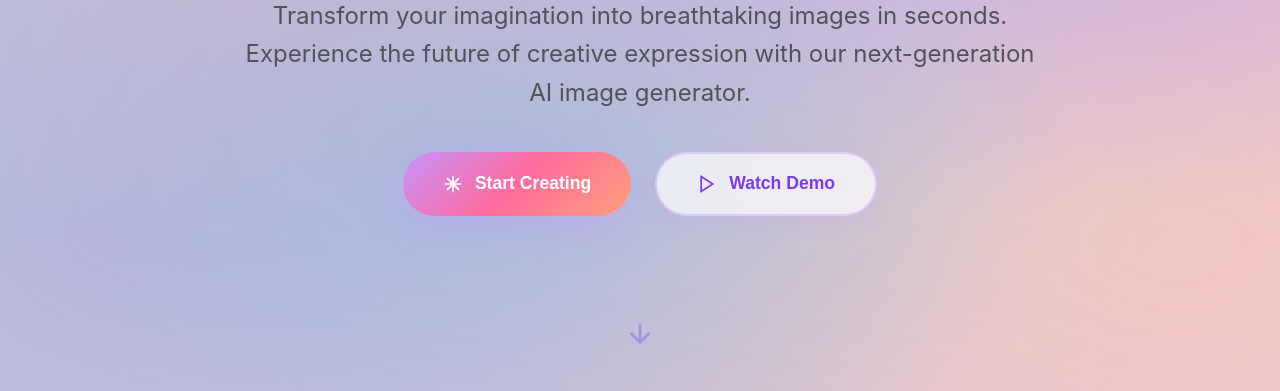
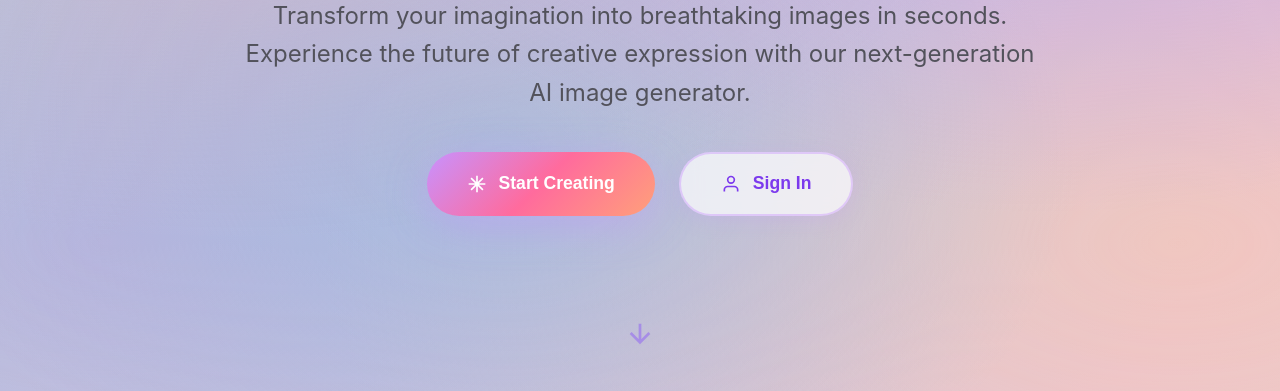
Before and after one commit to sarush687-boop/aiimg, a plain HTML site: page index.html in a window 1280 px wide. Shown: the part 409-800 px from the top of the page. Drawn offline with Linux system fonts and the light colour scheme; no server answers.

Commit message:
Replace Watch Demo button with Sign In button

```diff
--- a/index.html
+++ b/index.html
@@ -1342,14 +1342,13 @@
                     </svg>
                     Start Creating
                 </button>
-                <button class="btn btn-secondary">
-                    <svg width="20" height="20" viewBox="0 0 24 24" fill="none" stroke="currentColor" stroke-width="2">
-                        <polygon points="5 3 19 12 5 21 5 3"/>
-                    </svg>
-                    Watch Demo
-                </button>
-            </div>
-        </div>
+               <button class="btn btn-secondary" onclick="openSignIn()">
+    <svg width="20" height="20" viewBox="0 0 24 24" fill="none" stroke="currentColor" stroke-width="2">
+        <path d="M20 21v-2a4 4 0 0 0-4-4H8a4 4 0 0 0-4 4v2"/>
+        <circle cx="12" cy="7" r="4"/>
+    </svg>
+    Sign In
+</button>
 
         <div class="scroll-indicator">
             <svg viewBox="0 0 24 24" fill="none" stroke="currentColor" stroke-width="2">
```
